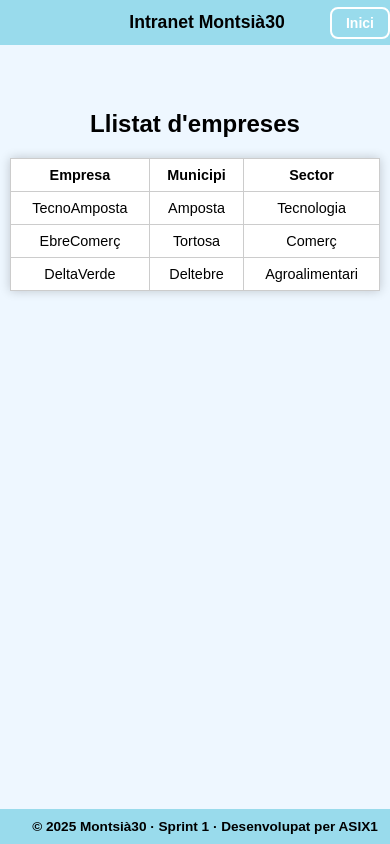
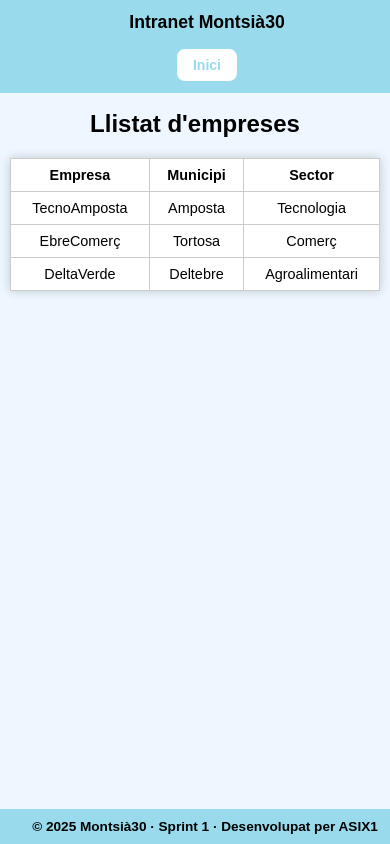
Before and after one commit to ErikPuig-Tiburon/opt_llm_sprint1_equip5, a plain HTML site: page intranet.html in a window 390 px wide. Drawn offline with Linux system fonts and the light colour scheme.

Commit message:
Boto inici acabao creo

```diff
--- a/css/digi.css
+++ b/css/digi.css
@@ -56,13 +56,13 @@ header {
 }
 
 .sugerencies-btn {
-    /* mateix estil base que contact-btn, es pot personalitzar si cal */
+    position: relative;
 }
 
 /* Botó Inici a la dreta del header */
 .home-btn {
     position: absolute;
-    right: 1.5rem;
+    right: 3rem;
     top: 50%;
     transform: translateY(-50%);
     background-color: rgb(153, 219, 236);
@@ -81,7 +81,7 @@ header {
     transform: translateY(-50%) scale(1.05);
 }
 
-/* Breadcrumbs */
+/* cum de pan o algo asi */
 #breadcrumbs-container {
     background-color: #f9f9f9;
     padding: 15px 20px;
--- a/css/intranet.css
+++ b/css/intranet.css
@@ -6,50 +6,56 @@ body {
   padding-bottom: 60px;
 }
 
-header, footer {
-  width:100%;
-  position:fixed;
-  left:0;
-  background-color:rgb(153, 219, 236);
-  color:black;
-  font-weight:bold;
-  text-align:center;
+header,
+footer {
+  width: 100%;
+  position: fixed;
+  left: 0;
+  background-color: rgb(153, 219, 236);
+  color: black;
+  font-weight: bold;
+  text-align: center;
 }
 
 header {
-  top:0;
-  padding:15px 70px 15px 15px; /* espacio a la derecha para el botón Inici */
-  font-size:1.2em;
-  display:flex;
-  align-items:center;
-  justify-content:center;
-  position:fixed;
+  top: 0;
+  padding: 15px 70px 15px 15px;
+  /* espacio a la derecha para el botón Inici */
+  font-size: 1.2em;
+  display: flex;
+  align-items: center;
+  justify-content: center;
+  position: fixed;
+  z-index: 1000;
 }
 
 footer {
-  bottom:0;
-  padding:12px;
-  font-size:0.95em;
+  bottom: 0;
+  padding: 12px;
+  font-size: 0.95em;
 }
 
 .home-btn {
   position: absolute;
-  right: 1.5rem;
+  right: 7rem;
   top: 50%;
   transform: translateY(-50%);
-  background-color: rgb(153, 219, 236);
-  color: white;
+  background-color: white;
+  color: rgb(153, 219, 236);
   padding: 6px 14px;
   font-size: 14px;
   border-radius: 8px;
   border: 2px solid white;
   text-decoration: none;
   cursor: pointer;
-  transition: background-color 0.3s, transform 0.2s;
+  font-weight: bold;
+  z-index: 1001;
+  transition: background-color 0.3s, transform 0.2s, color 0.3s;
 }
 
 .home-btn:hover {
   background-color: rgb(120, 190, 210);
+  color: white;
   transform: translateY(-50%) scale(1.05);
 }
 
@@ -62,10 +68,11 @@ table {
   margin: 20px auto;
   border-collapse: collapse;
   background: white;
-  box-shadow: 0 0 10px rgba(0,0,0,0.2);
+  box-shadow: 0 0 10px rgba(0, 0, 0, 0.2);
 }
 
-th, td {
+th,
+td {
   padding: 12px;
   border: 1px solid #ccc;
   text-align: center;
@@ -83,11 +90,12 @@ tr:hover {
   background: white;
   border-radius: 10px;
   display: none;
-  box-shadow: 0 0 10px rgba(0,0,0,0.3);
+  box-shadow: 0 0 10px rgba(0, 0, 0, 0.3);
   text-align: center;
 }
 
-select, button {
+select,
+button {
   padding: 10px;
   margin: 10px;
   cursor: pointer;
@@ -116,7 +124,8 @@ button:hover {
     font-size: 0.9rem;
   }
 
-  th, td {
+  th,
+  td {
     padding: 8px;
   }
 
@@ -128,6 +137,15 @@ button:hover {
   header {
     font-size: 1.1em;
     padding: 12px;
+    flex-direction: column;
+    gap: 8px;
+  }
+
+  .home-btn {
+    position: static;
+    transform: none;
+    display: inline-block;
+    margin-top: 8px;
   }
 
   footer {
--- a/css/login.css
+++ b/css/login.css
@@ -18,7 +18,7 @@ body {
   background-color: rgba(255, 255, 255, 0.92);
   padding: 20px;
   border-radius: 10px;
-  box-shadow: 0 0 15px rgba(0,0,0,0.3);
+  box-shadow: 0 0 15px rgba(0, 0, 0, 0.3);
   width: 300px;
   text-align: center;
 }
@@ -51,35 +51,37 @@ button:hover {
   margin-top: 10px;
 }
 
-header, footer {
-  width:100%;
-  position:fixed;
-  left:0;
-  background-color:rgb(153, 219, 236);
-  color:black;
-  font-weight:bold;
-  text-align:center;
+header,
+footer {
+  width: 100%;
+  position: fixed;
+  left: 0;
+  background-color: rgb(153, 219, 236);
+  color: black;
+  font-weight: bold;
+  text-align: center;
 }
 
 header {
-  top:0;
-  padding:15px 70px 15px 15px; /* espacio a la derecha para el botón Inici */
-  font-size:1.2em;
-  display:flex;
-  align-items:center;
-  justify-content:center;
-  position:fixed;
+  top: 0;
+  padding: 15px 70px 15px 15px;
+  /* espacio a la derecha para el botón Inici */
+  font-size: 1.2em;
+  display: flex;
+  align-items: center;
+  justify-content: center;
+  position: fixed;
 }
 
 footer {
-  bottom:0;
-  padding:12px;
-  font-size:0.95em;
+  bottom: 0;
+  padding: 12px;
+  font-size: 0.95em;
 }
 
 .home-btn {
   position: absolute;
-  right: 1.5rem;
+  right: 3rem;
   top: 50%;
   transform: translateY(-50%);
   background-color: rgb(153, 219, 236);
@@ -112,7 +114,8 @@ footer {
     padding: 16px;
   }
 
-  header, footer {
+  header,
+  footer {
     font-size: 1em;
     padding: 10px;
   }
--- a/css/style.css
+++ b/css/style.css
@@ -1,4 +1,5 @@
-html, body {
+html,
+body {
     background-image: url("https://img.gerencia.cl/wp-content/uploads/2023/09/18125656/20230914w3.jpg");
     background-repeat: no-repeat;
     background-size: cover;
@@ -27,7 +28,7 @@ body {
     box-sizing: border-box;
 }
 
-.header{
+.header {
     background-color: rgb(153, 219, 236);
     padding: 2px;
     font-weight: bold;
@@ -38,7 +39,7 @@ body {
     border-radius: 0 0 2px 2px;
 }
 
-.footer{
+.footer {
     background-color: rgb(153, 219, 236);
     padding: 2px;
     font-weight: bold;
@@ -57,7 +58,7 @@ body {
 
 .home-btn {
     position: absolute;
-    right: 1.5rem;
+    right: 3rem;
     top: 50%;
     transform: translateY(-50%);
     background-color: rgb(153, 219, 236);
```
Lines whose indentation alone changed are shown as unchanged.
